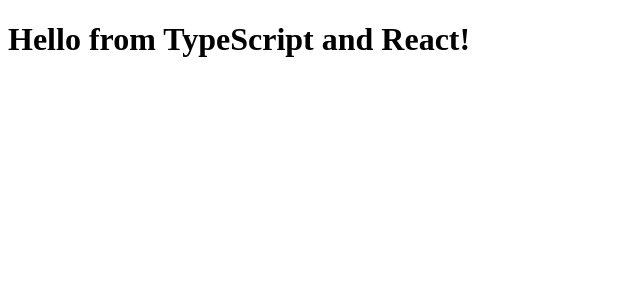
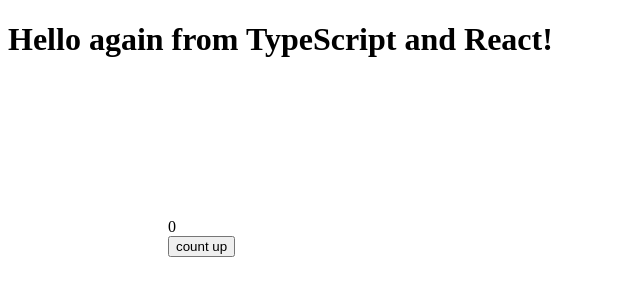
Before and after one commit to shrkw/typescript-react-webpack-jest-sample-2020-04, a React app: page / in a window 1280 px wide. Shown: the top 300 px of the page, without its empty margins (0-640 px from the left). Built offline with nearby package versions, Linux system fonts and the light colour scheme; the HTML template or start-up script is replaced by a standard one.

Commit message:
hooksのコンポネントを追加

```diff
--- /dev/null
+++ b/src/components/Counter.tsx
@@ -0,0 +1,19 @@
+import React, { useState } from 'react';
+
+export const Counter = () => {
+  const [count, setCount] = useState(0);
+  const [isRed, setIsRed] = useState(false);
+
+  return (
+    <div style={{ margin: '10em' }}>
+      <div
+        style={isRed ? { color: 'red' } : undefined}>
+        {count}
+      </div>
+      <button onClick={() => {
+        setCount(count + 1);
+        setIsRed((count + 1) % 3 === 0);
+      }}>count up</button>
+    </div>
+  );
+};
--- a/src/components/Hello.tsx
+++ b/src/components/Hello.tsx
@@ -2,4 +2,5 @@
 
 export interface HelloProps { compiler: string; framework: string; }
 
-export const Hello = (props: HelloProps) => <h1>Hello from {props.compiler} and {props.framework}!</h1>;
+export const Hello = (props: HelloProps) =>
+  <h1>Hello again from {props.compiler} and {props.framework}!</h1>;
--- a/src/index.tsx
+++ b/src/index.tsx
@@ -2,8 +2,12 @@
 import * as ReactDOM from "react-dom";
 
 import { Hello } from "./components/Hello";
+import { Counter } from './components/Counter';
 
 ReactDOM.render(
-    <Hello compiler="TypeScript" framework="React" />,
-    document.getElementById("example")
+  <div>
+    <Hello compiler="TypeScript" framework="React" />
+    <Counter />
+  </div>,
+  document.getElementById("example")
 );
```
